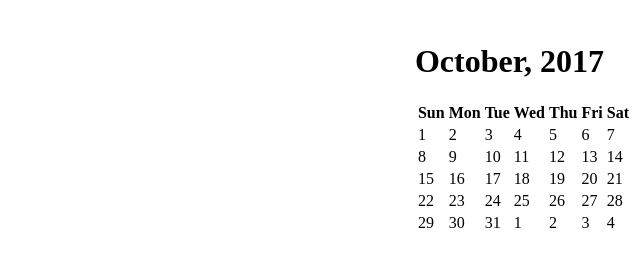
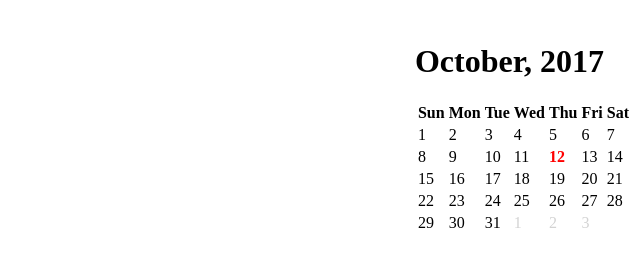
Before and after one commit to quangv/momentjs-construction-calculator, a website: page public/index.html in a window 1280 px wide. Both pictures are taken after a click on the button "Calculate". Shown: the top 255 px of the page, 640-1280 px from the left. Drawn offline with nearby package versions, Linux system fonts and the light colour scheme.

Commit message:
calendar styling

```diff
--- a/public/index.html
+++ b/public/index.html
@@ -12,6 +12,13 @@
     }
     #calendar {
       float: right;
+    }
+    #calendar .day--off {
+      color: lightgray;
+    }
+    #calendar .day--exact {
+      color: red;
+      font-weight: bold;
     }
     </style>
   </head>
@@ -98,11 +105,22 @@
         var endCalendar = dateMoment.clone().endOf('month').day(6);
 
         var calendar = "<tr>";
+        var dayClass;
 
-        while(!startCalendar.isSameOrAfter(endCalendar)) {
-          console.log('start', startCalendar.format());
-          console.log('end', endCalendar.format());
-          calendar += "<td>" + startCalendar.format('D') + "</td>"
+        while(!startCalendar.isSame(endCalendar, 'day')) {
+
+          // If day isn't in ending date month.
+          dayClass = "";
+          if(startCalendar.month() != dateMoment.month()) {
+            dayClass = 'day--off';
+          }
+
+          // If day is exactly the estimated end date.
+          if(startCalendar.isSame(dateMoment, 'day')) {
+            dayClass = 'day--exact';
+          }
+
+          calendar += '<td class="' + dayClass + '">' + startCalendar.format('D') + "</td>"
 
           // If it's last day of week, start new row.
           if(startCalendar.day() === 6) {
```
